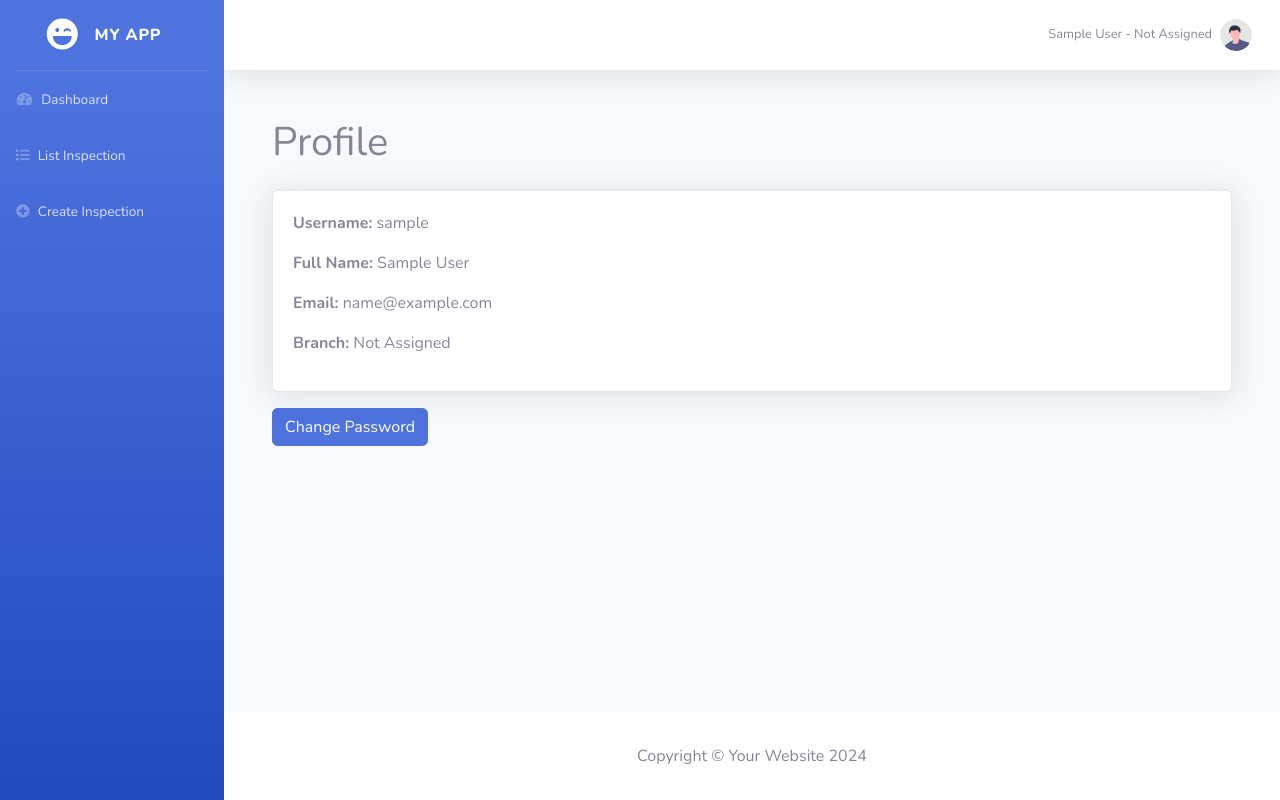
After one commit to Sabhotmail/tabletinspection, a Django app: page /profile/ in a window 1280 px wide. The commit adds this page. Run offline with Django 5.2, Linux system fonts and the light colour scheme; the visitor is signed in with stand-in values (Sample User, id 1); some libraries are stand-ins or nearby versions.

Commit message:
Add user profile and password change functionality

```diff
--- a/branch_inspection/settings.py
+++ b/branch_inspection/settings.py
@@ -148,7 +148,7 @@ EMAIL_HOST_USER = 'noreply@siripro.co.th'  # อีเมล Office 365 ขอ
 EMAIL_HOST_PASSWORD = 'S1r1Pr0@m1n'  # รหัสผ่านของอีเมล
 DEFAULT_FROM_EMAIL = EMAIL_HOST_USER
 
-LOGIN_REDIRECT_URL = '/dashboard/'
+LOGIN_REDIRECT_URL = '/list/'
 LOGOUT_REDIRECT_URL = ''
 
 STATICFILES_STORAGE = 'whitenoise.storage.CompressedManifestStaticFilesStorage'
--- a/inspection/templates/base.html
+++ b/inspection/templates/base.html
@@ -26,7 +26,7 @@
         <!-- Sidebar -->
         <ul class="navbar-nav bg-gradient-primary sidebar sidebar-dark accordion" id="accordionSidebar">
             <!-- Sidebar - Brand -->
-            <a class="sidebar-brand d-flex align-items-center justify-content-center" href="{% url 'dashboard' %}">
+            <a class="sidebar-brand d-flex align-items-center justify-content-center" href="{% url 'inspection_list' %}">
                 <div class="sidebar-brand-icon">
                     <i class="fas fa-laugh-wink"></i>
                 </div>
@@ -38,10 +38,12 @@
 
             <!-- Menu Items -->
             <li class="nav-item">
+                {% if request.user.is_superuser or request.user.is_staff %}
                 <a class="nav-link" href="{% url 'dashboard' %}">
                     <i class="fas fa-fw fa-tachometer-alt"></i>
                     <span>Dashboard</span>
                 </a>
+                {% endif %}
             </li>
             <li class="nav-item">
                 <a class="nav-link" href="{% url 'inspection_list' %}">
@@ -74,14 +76,22 @@
                         <li class="nav-item dropdown no-arrow">
                             <a class="nav-link dropdown-toggle" href="#" id="userDropdown" role="button" data-toggle="dropdown" aria-haspopup="true" aria-expanded="false">
                                 <span class="mr-2 d-none d-lg-inline text-gray-600 small">
-                                    {{ request.user.get_full_name|default:request.user.username }}
+                                    {{ request.user.get_full_name|default:request.user.username }} - {{ request.user.branch.branchname|default:"Not Assigned" }}
                                 </span>
                                 <img class="img-profile rounded-circle" src="{% static 'img/undraw_profile.svg' %}">
                             </a>
                             <div class="dropdown-menu dropdown-menu-right shadow animated--grow-in" aria-labelledby="userDropdown">
+                                <a class="dropdown-item" href="{% url 'user_profile' %}">
+                                    <i class="fas fa-user fa-sm fa-fw mr-2 text-gray-400"></i>
+                                    Profile
+                                </a>
+                                <div class="dropdown-divider"></div>
                                 <form action="{% url 'logout' %}" method="post" style="display:inline;">
                                     {% csrf_token %}
-                                    <button class="dropdown-item" type="submit">Logout</button>
+                                    <button class="dropdown-item" type="submit">
+                                        <i class="fas fa-sign-out-alt fa-sm fa-fw mr-2 text-gray-400"></i>
+                                        Logout
+                                    </button>
                                 </form>
                             </div>
                         </li>
--- /dev/null
+++ b/inspection/templates/user_profile.html
@@ -0,0 +1,15 @@
+{% extends 'base.html' %}
+{% block content %}
+<div class="container mt-5">
+    <h1 class="mb-4">Profile</h1>
+    <div class="card shadow">
+        <div class="card-body">
+            <p><strong>Username:</strong> {{ user.username }}</p>
+            <p><strong>Full Name:</strong> {{ user.get_full_name }}</p>
+            <p><strong>Email:</strong> {{ user.email }}</p>
+            <p><strong>Branch:</strong> {{ user.branch.branchname|default:"Not Assigned" }}</p>
+        </div>
+    </div>
+    <a href="{% url 'password_change' %}" class="btn btn-primary mt-3">Change Password</a>
+</div>
+{% endblock %}
--- a/inspection/urls.py
+++ b/inspection/urls.py
@@ -2,7 +2,7 @@ from django.urls import path
 from django.contrib.auth.views import LoginView, LogoutView
 from django.contrib.auth import views as auth_views
 from . import views
-from .views import delete_inspection
+from .views import delete_inspection, user_profile
 
 
 urlpatterns = [
@@ -24,4 +24,8 @@ urlpatterns = [
     path('delete/<int:inspection_id>/', delete_inspection, name='delete_inspection'),
 
     path('detail/<int:pk>/', views.inspection_detail, name='inspection_detail'),
+    path('profile/', user_profile, name='user_profile'),
+
+    path('password_change/', auth_views.PasswordChangeView.as_view(template_name='password_change.html'), name='password_change'),
+    path('password_change/done/', auth_views.PasswordChangeDoneView.as_view(template_name='password_change_done.html'), name='password_change_done'),
 ]
--- a/inspection/views.py
+++ b/inspection/views.py
@@ -8,6 +8,8 @@ from .forms import DeviceInspectionForm, CustomUserCreationForm
 from django.contrib import messages
 from django.db.models import Count, Q
 from django.db.models.functions import TruncDate
+
+
 
 
 
@@ -144,3 +146,7 @@ def delete_inspection(request, inspection_id):
 def inspection_detail(request, pk):
     inspection = get_object_or_404(DeviceInspection, pk=pk)
     return render(request, 'inspection/inspection_detail.html', {'inspection': inspection})
+
+@login_required
+def user_profile(request):
+    return render(request, 'user_profile.html', {'user': request.user})
```
Also changed, not shown: inspection/templates/password_change.html (added, +15 -0 lines), inspection/templates/password_change_done.html (added, +8 -0 lines).
